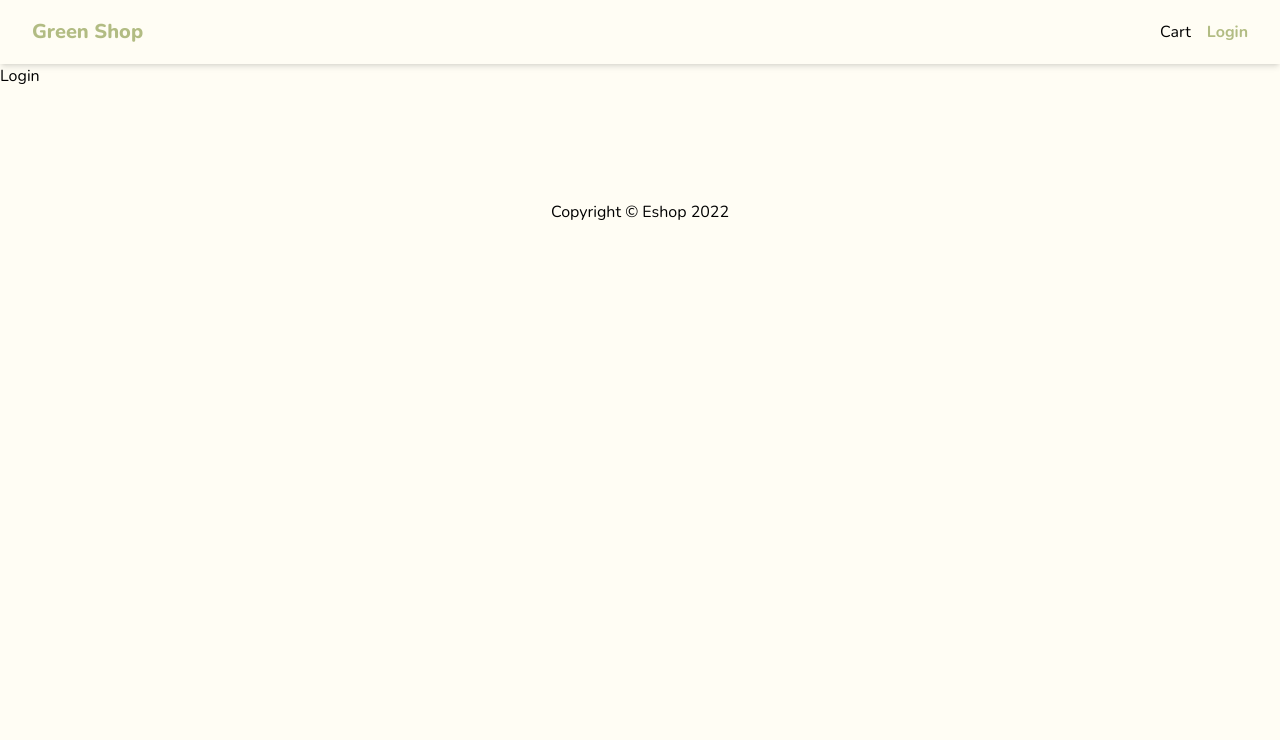
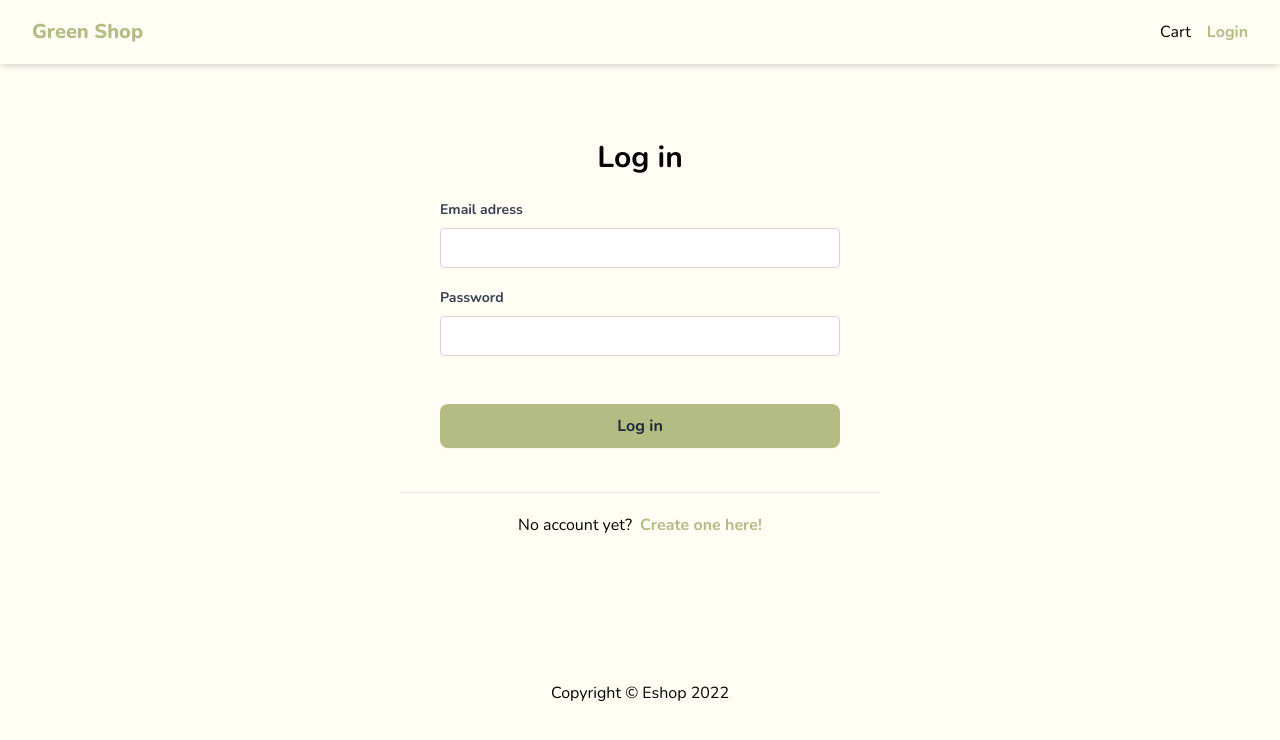
Before and after one commit to idrissi-hamza/plantshop, a Next.js app: page /login in a window 1280 px wide. Shown: the top 740 px of the page. Built offline with nearby package versions, Linux system fonts and the light colour scheme.

Commit message:
create login form

```diff
--- /dev/null
+++ b/components/LoadingButton.tsx
@@ -0,0 +1,29 @@
+const LoadingButton = () => {
+  return (
+    <button
+      disabled
+      type="button"
+      className="text-gray-800   rounded-lg text-base px-4 md:px-5 py-2 md:py-2.5  bg-[#b2bc83]     transition duration-300 ease-in-out font-bold w-full mb-6"
+    >
+      <svg
+        role="status"
+        className="inline mr-2 w-4 h-4 text-gray-200 animate-spin "
+        viewBox="0 0 100 101"
+        fill="none"
+        xmlns="http://www.w3.org/2000/svg"
+      >
+        <path
+          d="M100 50.5908C100 78.2051 77.6142 100.591 50 100.591C22.3858 100.591 0 78.2051 0 50.5908C0 22.9766 22.3858 0.59082 50 0.59082C77.6142 0.59082 100 22.9766 100 50.5908ZM9.08144 50.5908C9.08144 73.1895 27.4013 91.5094 50 91.5094C72.5987 91.5094 90.9186 73.1895 90.9186 50.5908C90.9186 27.9921 72.5987 9.67226 50 9.67226C27.4013 9.67226 9.08144 27.9921 9.08144 50.5908Z"
+          fill="currentColor"
+        />
+        <path
+          d="M93.9676 39.0409C96.393 38.4038 97.8624 35.9116 97.0079 33.5539C95.2932 28.8227 92.871 24.3692 89.8167 20.348C85.8452 15.1192 80.8826 10.7238 75.2124 7.41289C69.5422 4.10194 63.2754 1.94025 56.7698 1.05124C51.7666 0.367541 46.6976 0.446843 41.7345 1.27873C39.2613 1.69328 37.813 4.19778 38.4501 6.62326C39.0873 9.04874 41.5694 10.4717 44.0505 10.1071C47.8511 9.54855 51.7191 9.52689 55.5402 10.0491C60.8642 10.7766 65.9928 12.5457 70.6331 15.2552C75.2735 17.9648 79.3347 21.5619 82.5849 25.841C84.9175 28.9121 86.7997 32.2913 88.1811 35.8758C89.083 38.2158 91.5421 39.6781 93.9676 39.0409Z"
+          fill="black"
+        />
+      </svg>
+      Connecting...
+    </button>
+  );
+};
+
+export default LoadingButton;
--- /dev/null
+++ b/components/TextInput.tsx
@@ -0,0 +1,30 @@
+import { useField } from "formik";
+
+const TextInput = ({ label, subLabel = "", ...props }: any) => {
+  const [field, meta] = useField(props);
+  return (
+    <div className="relative mb-5 w-full font-display">
+      <label
+        className="block mb-2  font-bold text-gray-700 text-sm"
+        htmlFor={props.id || props.name}
+      >
+        {label}
+        <span className="text-sm text-gray-500 ml-2 italic tracking-wide font-medium">
+          {subLabel}
+        </span>
+      </label>
+      <input
+        className="mb-2  h-10 px-3 border-gray-300  border w-full   focus:border-gray-500  outline-none rounded appearance-none "
+        {...field}
+        {...props}
+      />
+      {meta.touched && meta.error ? (
+        <div className="absolute error text-red-500 text-xs italic -bottom-3 left-1 tracking-wide">
+          {meta.error}
+        </div>
+      ) : null}
+    </div>
+  );
+};
+
+export default TextInput;
--- a/package.json
+++ b/package.json
@@ -16,13 +16,15 @@
     "@types/react-dom": "18.0.10",
     "eslint": "8.32.0",
     "eslint-config-next": "13.1.4",
+    "formik": "^2.2.9",
     "js-cookie": "^3.0.1",
     "next": "13.1.4",
     "react": "18.2.0",
     "react-dom": "18.2.0",
     "react-icons": "^4.7.1",
     "react-toastify": "^9.1.1",
-    "typescript": "4.9.4"
+    "typescript": "4.9.4",
+    "yup": "^0.32.11"
   },
   "devDependencies": {
     "autoprefixer": "^10.4.13",
--- a/pages/login.tsx
+++ b/pages/login.tsx
@@ -1,10 +1,87 @@
 import Layout from '@/components/Layout';
 import React from 'react';
+import { Form, Formik } from 'formik';
+
+import * as Yup from 'yup';
+import Link from 'next/link';
+import TextInput from '@/components/TextInput';
+import LoadingButton from '@/components/LoadingButton';
+
+const initialValues = {
+  email: '',
+  password: '',
+};
+const validationSchema = {
+  email: Yup.string().email('Invalid email address').required('Required'),
+  password: Yup.string()
+    .required('No password provided.')
+    .min(8, 'Password is too short - should be 8 chars minimum.')
+    .matches(/[a-zA-Z]/, 'Password can only contain Latin letters.'),
+};
 
 const Login = () => {
   return (
     <Layout>
-      <div>Login</div>
+      <div className="flex flex-col w-full sm:w-[30rem] overflow-x-none mx-auto ">
+        <div className="p-5 sm:px-10 mt-14 ">
+          <h3 className="text-3xl font-bold text-center pb-6">Log in</h3>
+
+          <Formik
+            initialValues={initialValues}
+            validationSchema={Yup.object(validationSchema)}
+            onSubmit={(values, { setSubmitting }) => {
+              setTimeout(() => {
+                alert(JSON.stringify(values, null, 2));
+                setSubmitting(false);
+              }, 4000);
+            }}
+          >
+            {({ isSubmitting }) => (
+              <Form className="w-full">
+                <div className="flex flex-col -space-y-2 pb-10 ">
+                  <TextInput
+                    label="Email adress"
+                    name="email"
+                    type="text"
+                  />
+                  <TextInput
+                    label="Password"
+                    name="password"
+                    type="password"
+                  />
+                </div>
+
+                {!isSubmitting ? (
+                  <button
+                    disabled={isSubmitting}
+                    type="submit"
+                    className="text-gray-800   rounded-lg text-base px-4 md:px-5 py-2 md:py-2.5  bg-[#b2bc83] hover:bg-[#a2ab78]  shadow-sm hover:shadow-md active:shadow-none  transition duration-300 ease-in-out font-bold w-full
+
+                   mb-6 "
+                  >
+                    Log in
+                  </button>
+                ) : (
+                  <LoadingButton />
+                )}
+                {/* {!isSubmitting ? 'Log in' : 'Connecting...'} */}
+              </Form>
+            )}
+          </Formik>
+        </div>
+
+        <div className="border-t relative p-5 sm:px-10  flex flex-col gap-2">
+          <span className="text-center mb-3">
+            No account yet?
+            <Link
+              className="font-bold ml-2 text-[#b2bc83]"
+              href="#"
+            >
+              Create one here!
+            </Link>
+          </span>
+        </div>
+      </div>
     </Layout>
   );
 };
```
Also changed, not shown: utils/data.ts (+12 -12 lines), public/images/Euly.jpg (renamed from public/images/Euly.jpeg), 1 other file (tests, documents, lock files or other folders).
